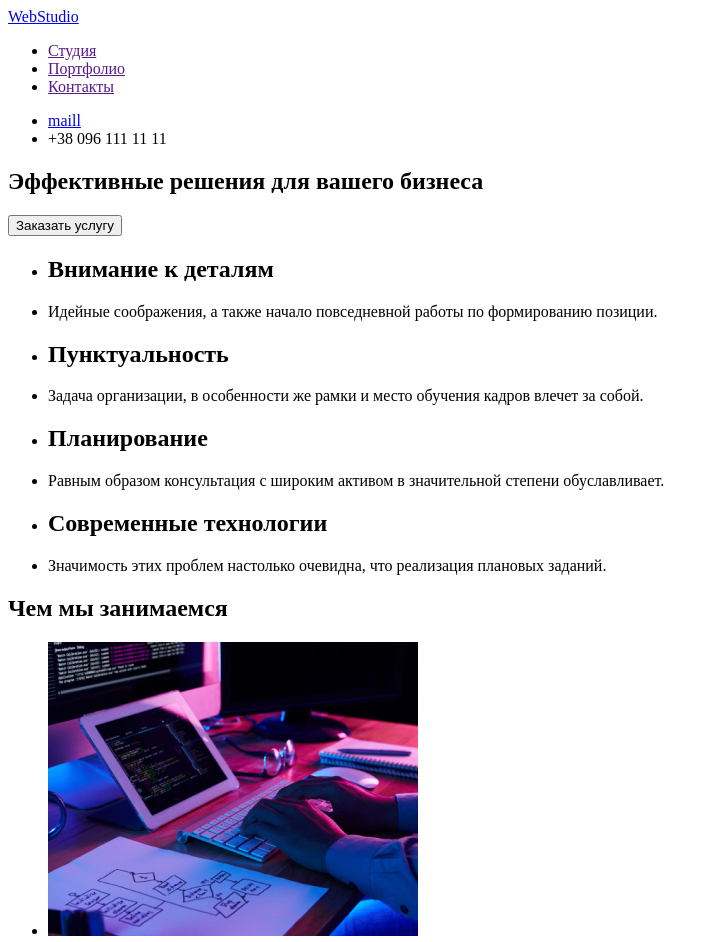
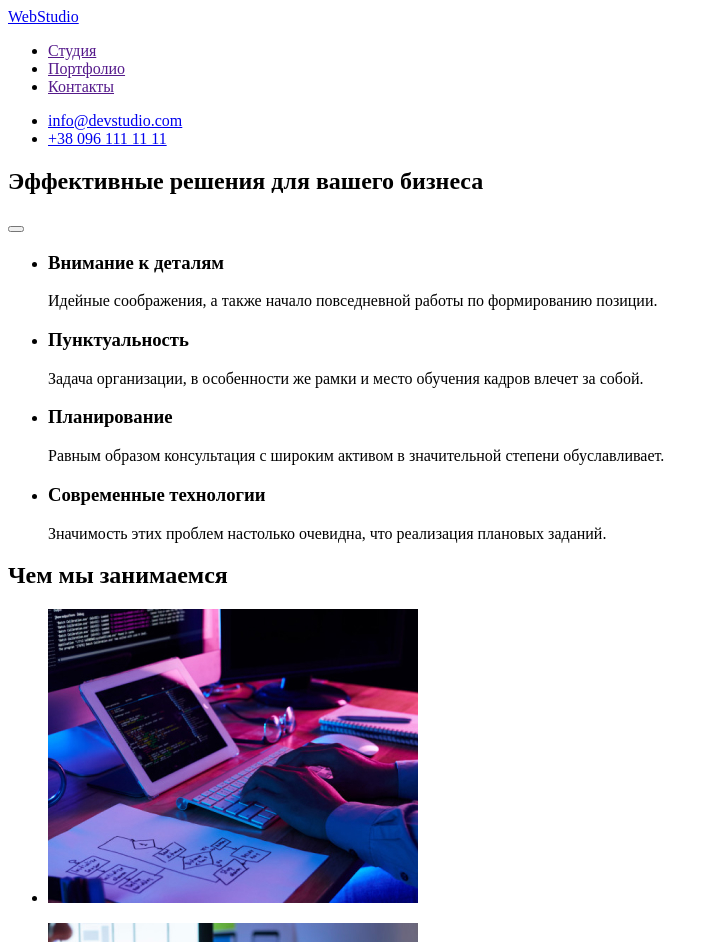
Before and after one commit to vadimholas/goit-markup-hw-01., a plain HTML site: page index.html in a window 1280 px wide. Shown: the top 942 px of the page, without its empty margins (0-719 px from the left). Drawn offline with Linux system fonts and the light colour scheme.

Commit message:
внесення змін

```diff
--- a/index.html
+++ b/index.html
@@ -17,16 +17,17 @@
             </ul>
       </nav>
             <ul>
-                    <li><a href="info@devstudio.com">maill</a></li>
-                    <li>+38 096 111 11 11</li>
+                    <li><a href="info@devstudio.com">info@devstudio.com</a></li>
+                    <li><a href="+38 096 111 11 11">+38 096 111 11 11</a></li>
             </ul>
 
   </header>
+  <main>
 <!--решения-->
  <section>
 
     <h1>Эффективные решения для вашего бизнеса</h1>
-     <button>Заказать услугу</button>
+     <button type="Заказать услугу"></button>
 
 
 
@@ -35,39 +36,37 @@
 <!--інфо-->
 <section>
     <ul>
-        <li><h2>Внимание к деталям</h2></li>
-        <li>Идейные соображения, а также начало повседневной работы по формированию позиции.</li>
+        <li><h3>Внимание к деталям</h3></li>
+       <p> Идейные соображения, а также начало повседневной работы по формированию позиции.</p>
+
+
+        <li><h3>Пунктуальность</h3></li>
+        <p>Задача организации, в особенности же рамки и место обучения кадров влечет за собой.</p>
+
+        <li><h3>Планирование</h3></li>
+        <p>Равным образом консультация с широким активом в значительной степени обуславливает.</p>
+
+        <li><h3>Современные технологии</h3></li>
+        <p>Значимость этих проблем настолько очевидна, что реализация плановых заданий.</p>
+
     </ul>
-    <ul>
-        <li><h2>Пунктуальность</h2></li>
-        <li>Задача организации, в особенности же рамки и место обучения кадров влечет за собой.</li>
-    </ul>
-    <ul>
-        <li><h2>Планирование</h2></li>
-        <li>Равным образом консультация с широким активом в значительной степени обуславливает.</li>
-    </ul>
-    <ul>
-        <li><h2>Современные технологии</h2></li>
-        <li>Значимость этих проблем настолько очевидна, что реализация плановых заданий.</li>
-    </ul>
-
  </section>
  <!--чим займаються-->
  <section>
 <h2>Чем мы занимаемся</h2>
 <ul>
     <li>
-        <a href="./images/box1.jpg"><img src="./images/box1.jpg" alt="box1" width="370"></a>
+        <img src="./images/номер 1.jpg" alt="номер 1" width="370">
     </li>
 </ul>
 <ul>
     <li>
-      <a href="./images/box2.jpg"> <img src="./images/box2.jpg" alt="box2" width="370"></a>
+       <img src="./images/номер 2.jpg" alt="номер 2" width="370">
     </li>
 </ul>
 <ul>
     <li>
-        <a href="./images/box3.jpg"><img src="./images/box3.jpg " alt="box3" width="370"></a>
+       <img src="./images/номер 3.jpg " alt="номер 3" width="370">
     </li>
 </ul>
  </section>
@@ -98,12 +97,13 @@
 </ul>
 
  </section>
+</main>
  <!--футер-->
    <footer>
         <a href="WebStudio">WebStudio</a>
         <address>г. Киев, пр-т Леси Украинки, 26</address>
-        <p>info@example.com</p>
-        <p>+38 099 111 11 11</p>
+       <a href="info@example.com">info@example.com</a>
+        <a href="+38 099 111 11 11">+38 099 111 11 11</a>
    </footer>
 
 
```
Also changed, not shown: images/номер 1.jpg (renamed from images/box1.jpg), images/номер 2.jpg (renamed from images/box2.jpg), images/номер 3.jpg (renamed from images/box3.jpg).
